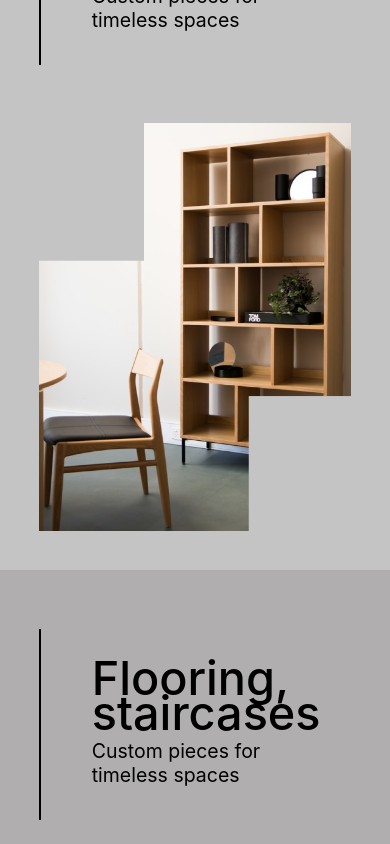
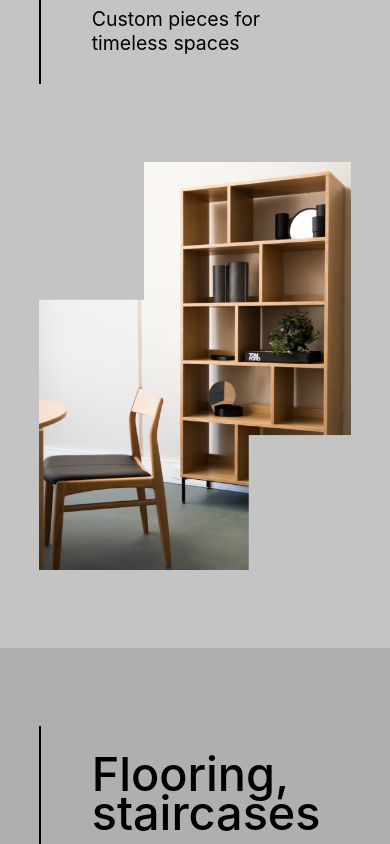
Before and after one commit to tomasmilkintas/carpentry, a React (Create React App) app: page / in a window 390 px wide. Shown: the part 960-1804 px from the top of the page. Built offline with nearby package versions, Linux system fonts and the light colour scheme.

Commit message:
adjusted intro img

```diff
--- a/src/App.css
+++ b/src/App.css
@@ -47,7 +47,7 @@ html {
     .textTest {
         width: 100%;
         justify-content: initial;
-        margin: 5vw 0 15vw;
+        margin: 10vw 0 20vw;
     }
 }
 
@@ -77,7 +77,7 @@ html {
 @media (max-width: 426px) {
     .border > h2 {
         font-size: 12vw;
-        line-height: 9vw;
+        line-height: 10vw;
         font-weight: 500;
     }
 }
@@ -107,6 +107,7 @@ html {
 @media (max-width: 426px) {
     .imageTest {
         width: 100%;
+        padding-bottom: 10vw;
     }
 }
 
--- a/src/Main/Intro.js
+++ b/src/Main/Intro.js
@@ -1,10 +1,8 @@
 import React from "react";
 import "./Intro.css";
 
-import carpenter from "../assets/carpenter.jpeg";
+import carpenter from "../assets/carpenter.png";
 import Button from "./useful/Button/Button";
-
-// import introRect from "../assets/introRect.png";
 
 const Intro = () => {
     return (
--- a/src/Main/Sections/Sections.js
+++ b/src/Main/Sections/Sections.js
@@ -19,18 +19,18 @@ const Sections = () => {
             <Section
                 image={collage8}
                 title="Flooring, staircases"
-                description="Custom pieces for timeless spaces"
+                description="A stunning statement in any home"
                 backgroundDarker
             />
             <Section
                 image={collage6}
                 title="Loft conversions"
-                description="Custom pieces for timeless spaces"
+                description="Going above and beyond for you"
             />
             <Section
                 image={collage4}
                 title="Kitchens, extensions"
-                description="Custom pieces for timeless spaces"
+                description="A modern masterpiece that will stand the test of time"
                 backgroundDarker
             />
         </div>
```
Also changed, not shown: src/assets/carpenter.png (added), src/assets/introRect.png (deleted).
